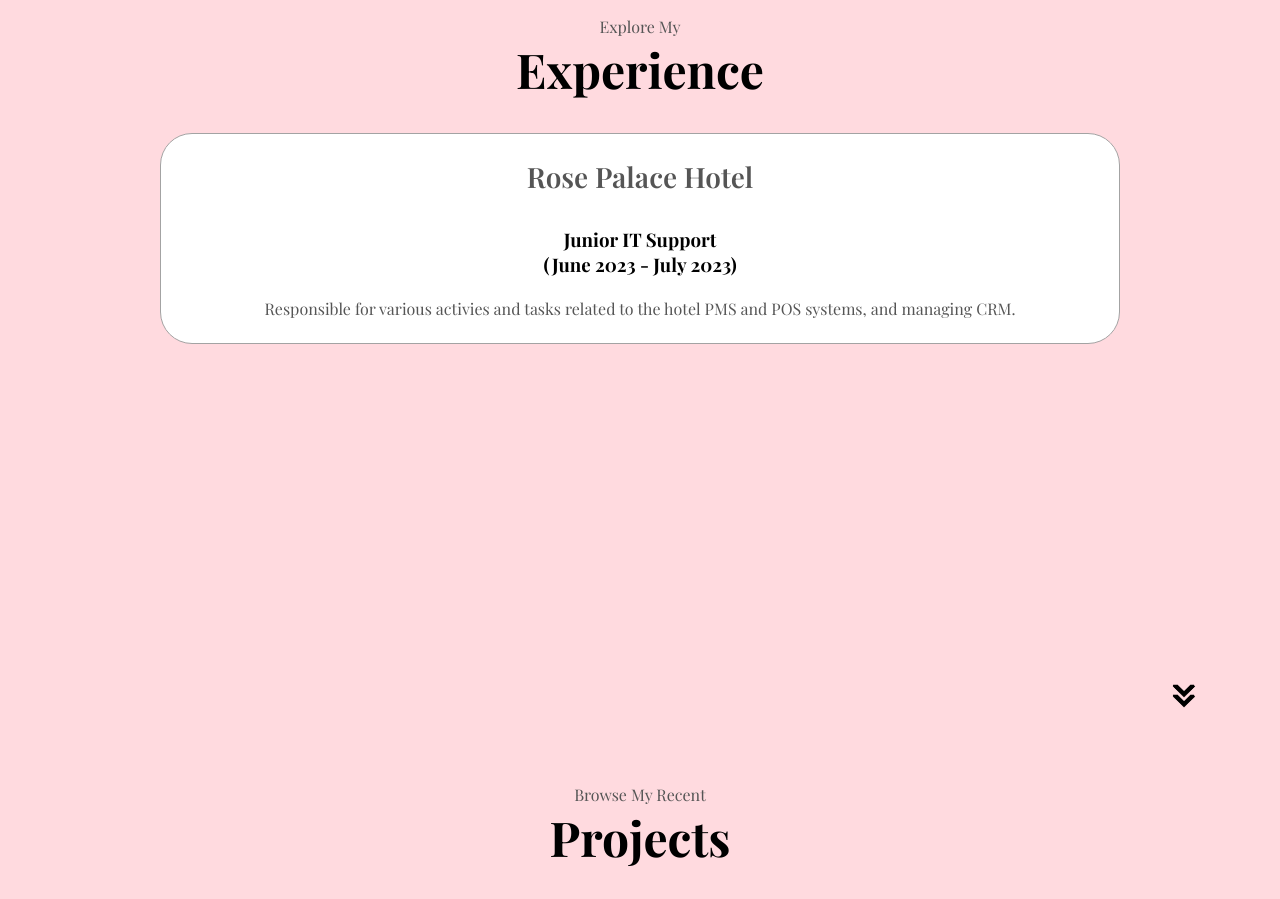
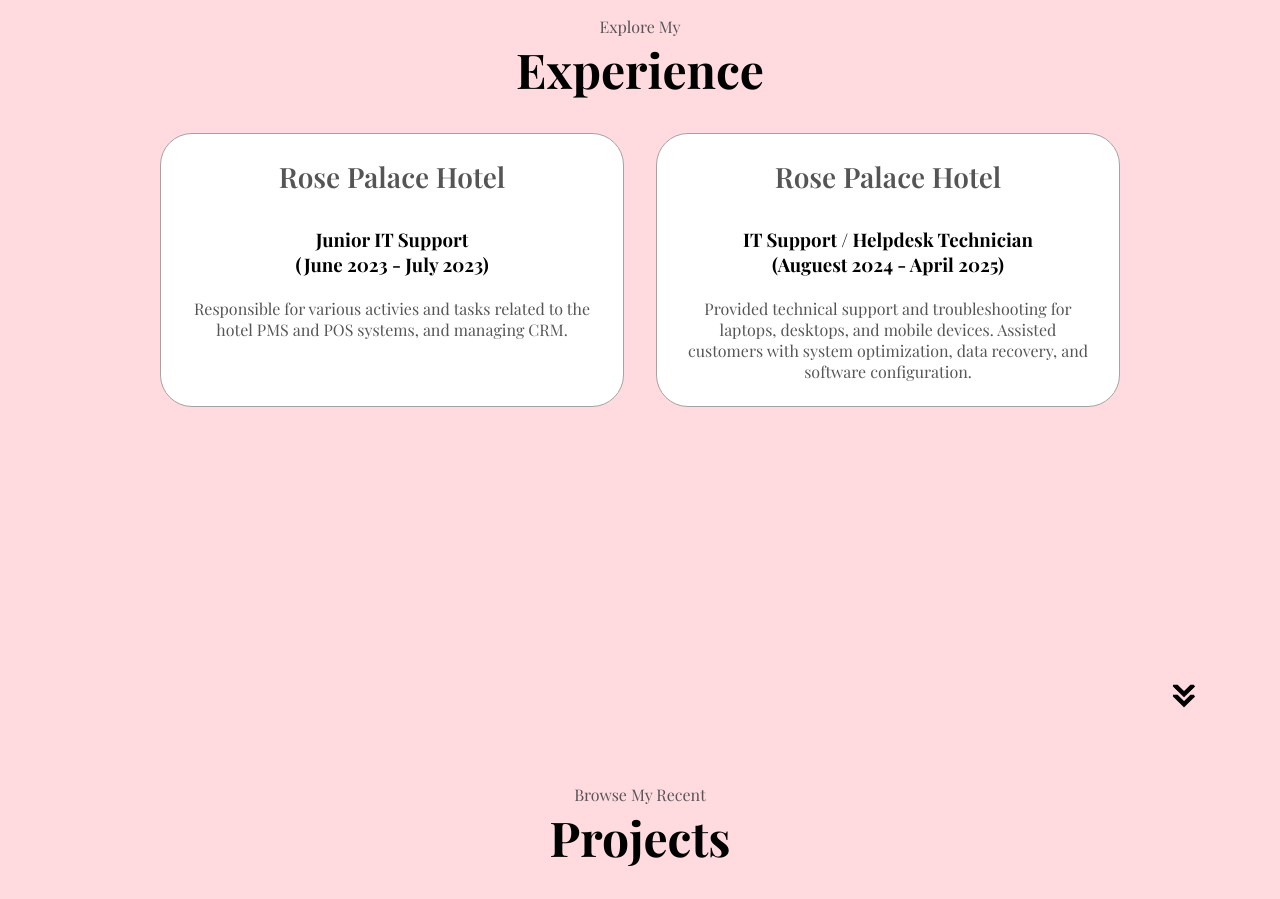
Before and after one commit to hsu-shun-lai/HsuPortfolio, a plain HTML site: page index.html in a window 1280 px wide. Shown: the part 1680-2579 px from the top of the page. Drawn offline with nearby package versions, Linux system fonts and the light colour scheme; a web font is replaced by a local one.

Commit message:
Update index.html

```diff
--- a/index.html
+++ b/index.html
@@ -161,6 +161,19 @@
               <!-- </article>
              </div> -->
           </div>
+          <div class="details-container">
+            <h2 class="experience-sub-title">Rose Palace Hotel</h2>
+            <!--<div class="article-container">
+              <article> -->
+                <div>
+                    <h3> IT Support / Helpdesk Technician <br>(Auguest 2024 - April 2025)</h3><br>
+                    <p>Provided technical support and troubleshooting for laptops, desktops,
+ and mobile devices. Assisted customers with system optimization, data recovery, and
+ software configuration.</p>
+                  </div>
+              <!-- </article>
+             </div> -->
+          </div>
         </div>
       </div>
       <img
```
